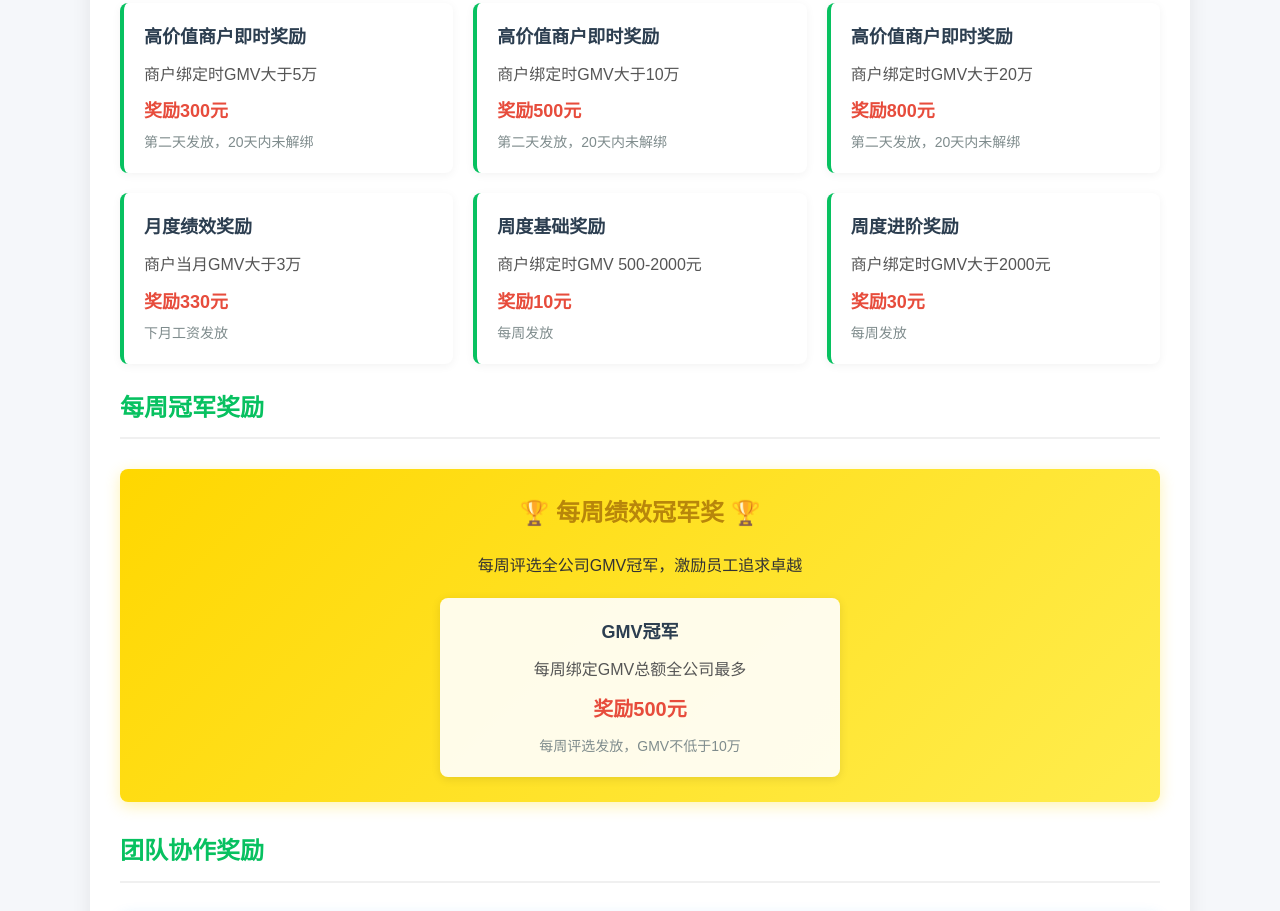
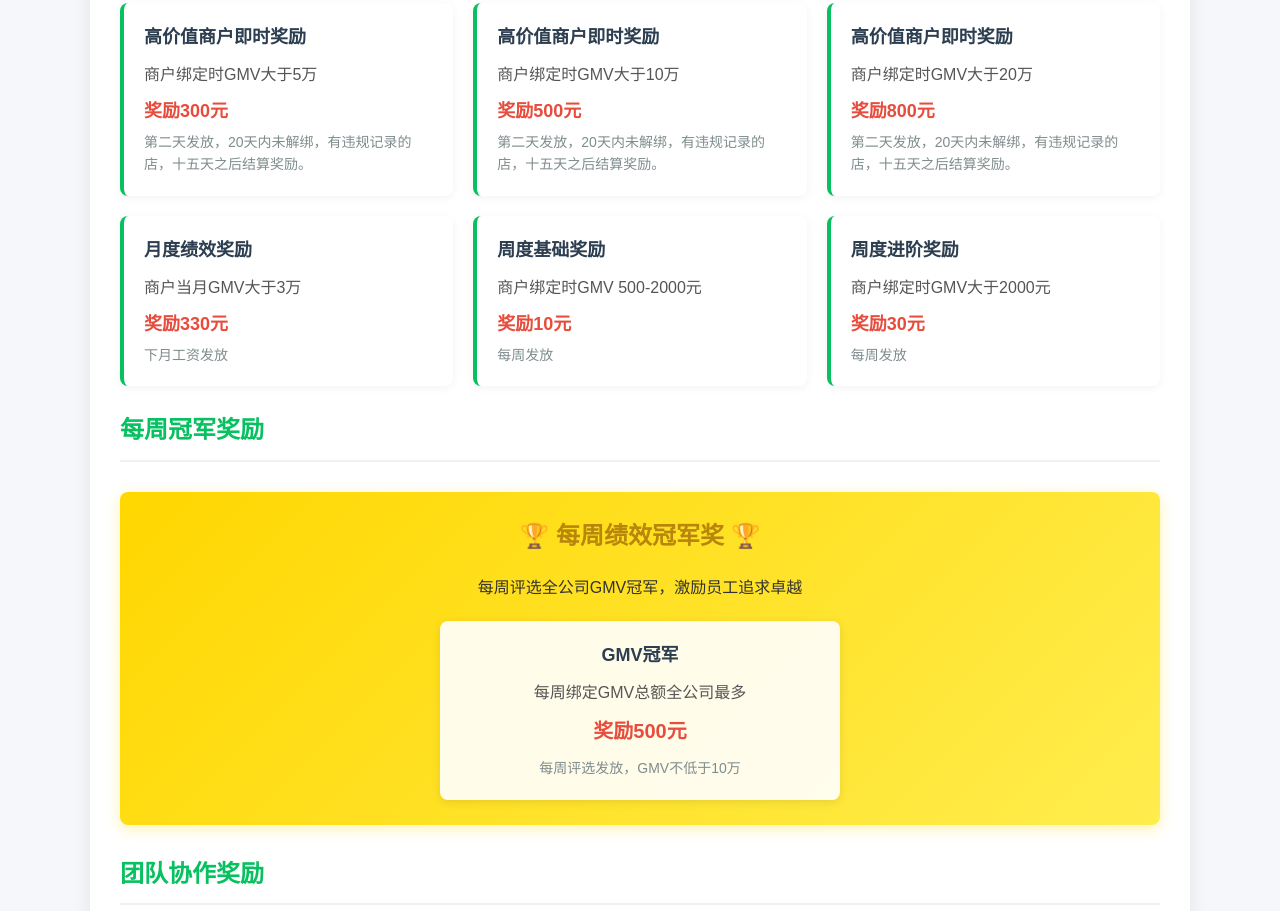
Before and after one commit to liyunokr1107-jpg/xrc12, a plain HTML site: page index.html in a window 1280 px wide. Shown: the part 952-1863 px from the top of the page. Drawn offline with Linux system fonts and the light colour scheme.

Commit message:
Enhance incentive timing descriptions with conditions
Updated timing information for incentive rewards to include conditions regarding violation records.

```diff
--- a/index.html
+++ b/index.html
@@ -384,21 +384,21 @@
                     <div class="incentive-title">高价值商户即时奖励</div>
                     <div class="incentive-desc">商户绑定时GMV大于5万</div>
                     <div class="incentive-reward">奖励300元</div>
-                    <div class="incentive-timing">第二天发放，20天内未解绑</div>
+                    <div class="incentive-timing">第二天发放，20天内未解绑，有违规记录的店，十五天之后结算奖励。</div>
                 </div>
 
                 <div class="incentive-card">
                     <div class="incentive-title">高价值商户即时奖励</div>
                     <div class="incentive-desc">商户绑定时GMV大于10万</div>
                     <div class="incentive-reward">奖励500元</div>
-                    <div class="incentive-timing">第二天发放，20天内未解绑</div>
+                    <div class="incentive-timing">第二天发放，20天内未解绑，有违规记录的店，十五天之后结算奖励。</div>
                 </div>
 
                 <div class="incentive-card">
                     <div class="incentive-title">高价值商户即时奖励</div>
                     <div class="incentive-desc">商户绑定时GMV大于20万</div>
                     <div class="incentive-reward">奖励800元</div>
-                    <div class="incentive-timing">第二天发放，20天内未解绑</div>
+                    <div class="incentive-timing">第二天发放，20天内未解绑，有违规记录的店，十五天之后结算奖励。</div>
                 </div>
 
                 <div class="incentive-card">
```
